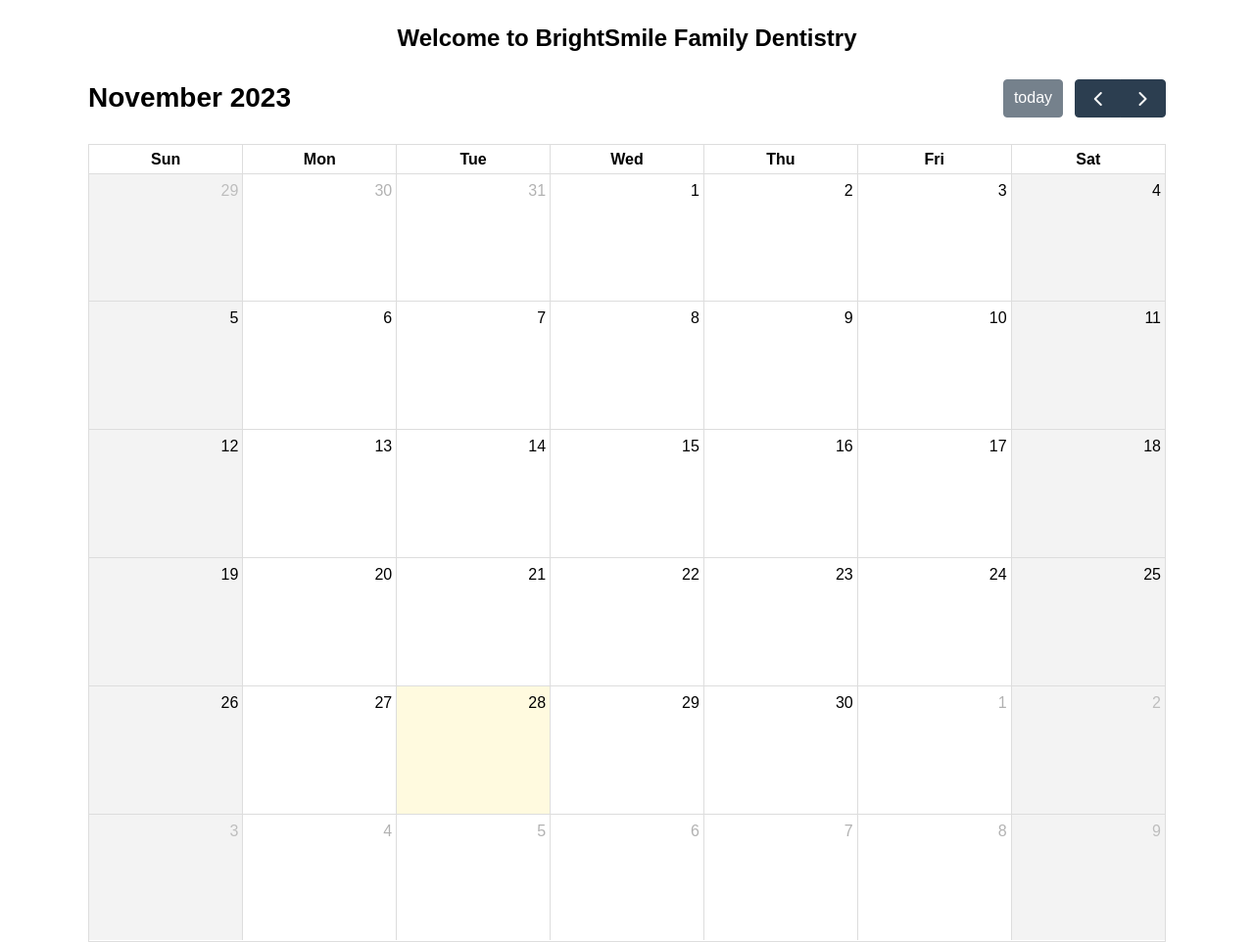
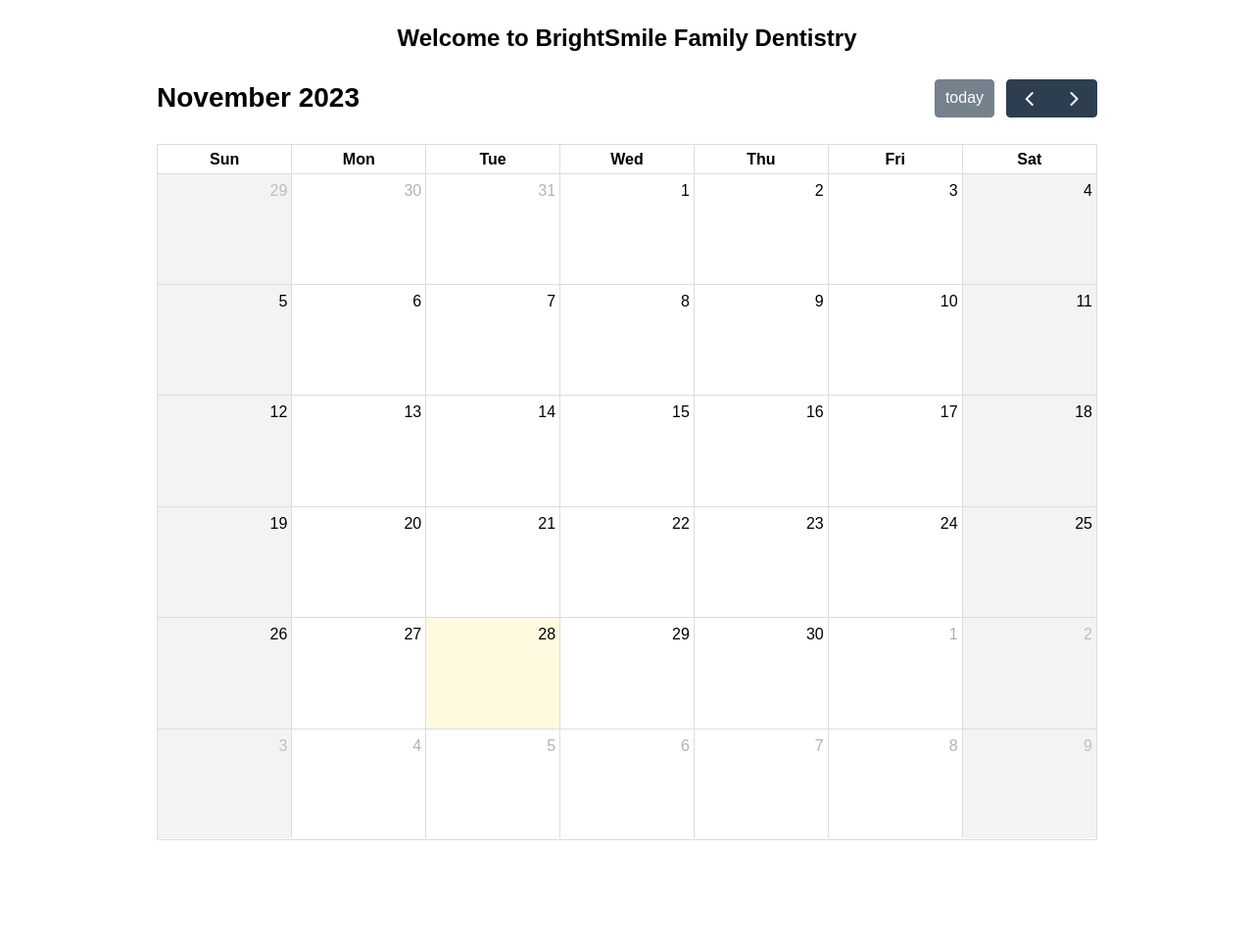
Before and after one commit to public-void-ryan/appointment_system, a PHP site: page / in a window 1280 px wide. Shown: the part 152-1114 px from the top of the page at 98% size. After the commit the page ends 1010 px from the top, so only its background shows below. Run offline with PHP 8.4, Linux system fonts and the light colour scheme; lists and menus that the app fills with data are empty.

Commit message:
make calendar fit better

```diff
--- a/styles.css
+++ b/styles.css
@@ -156,3 +156,13 @@
   text-align: left;
   padding-left: 20px;
 }
+#calendar {
+  max-width: 75%;
+  margin: 0 auto;
+}
+
+@media screen and (max-width: 768px) {
+  #calendar {
+    max-width: 100%;
+  }
+}
```
